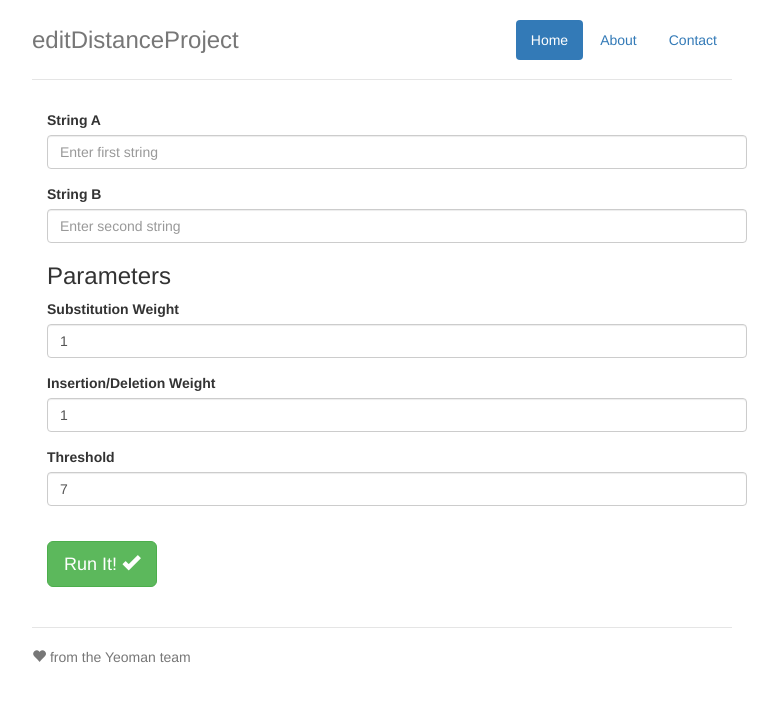
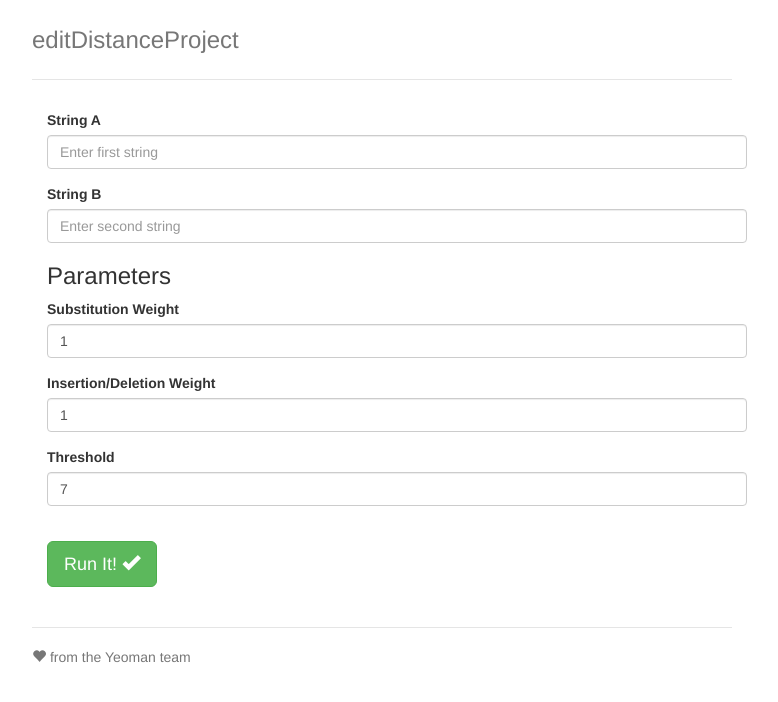
Before and after one commit to Psymen/levenshtein-distance, a website: page app/index.html in a window 1280 px wide. Shown: the whole page, without its empty margins (258-1036 px from the left). Drawn offline with nearby package versions, Linux system fonts and the light colour scheme; files that its build step writes are made by us from their sources.

Commit message:
fixed index

```diff
--- a/app/index.html
+++ b/app/index.html
@@ -23,11 +23,6 @@
     <!-- Add your site or application content here -->
     <div class="container">
       <div class="header">
-        <ul class="nav nav-pills pull-right">
-          <li class="active"><a ng-href="#">Home</a></li>
-          <li><a ng-href="#">About</a></li>
-          <li><a ng-href="#">Contact</a></li>
-        </ul>
         <h3 class="text-muted">editDistanceProject</h3>
       </div>
 
```
